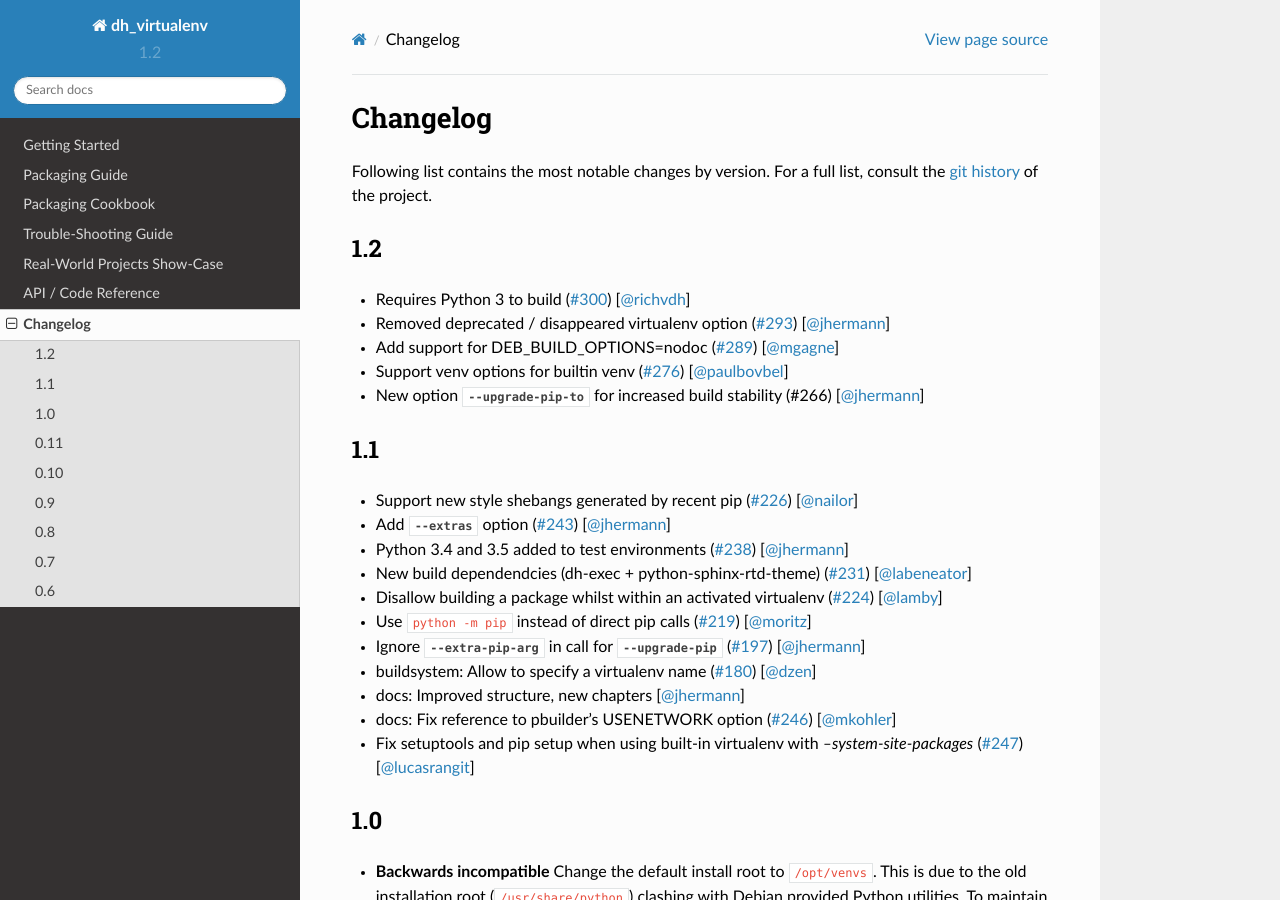
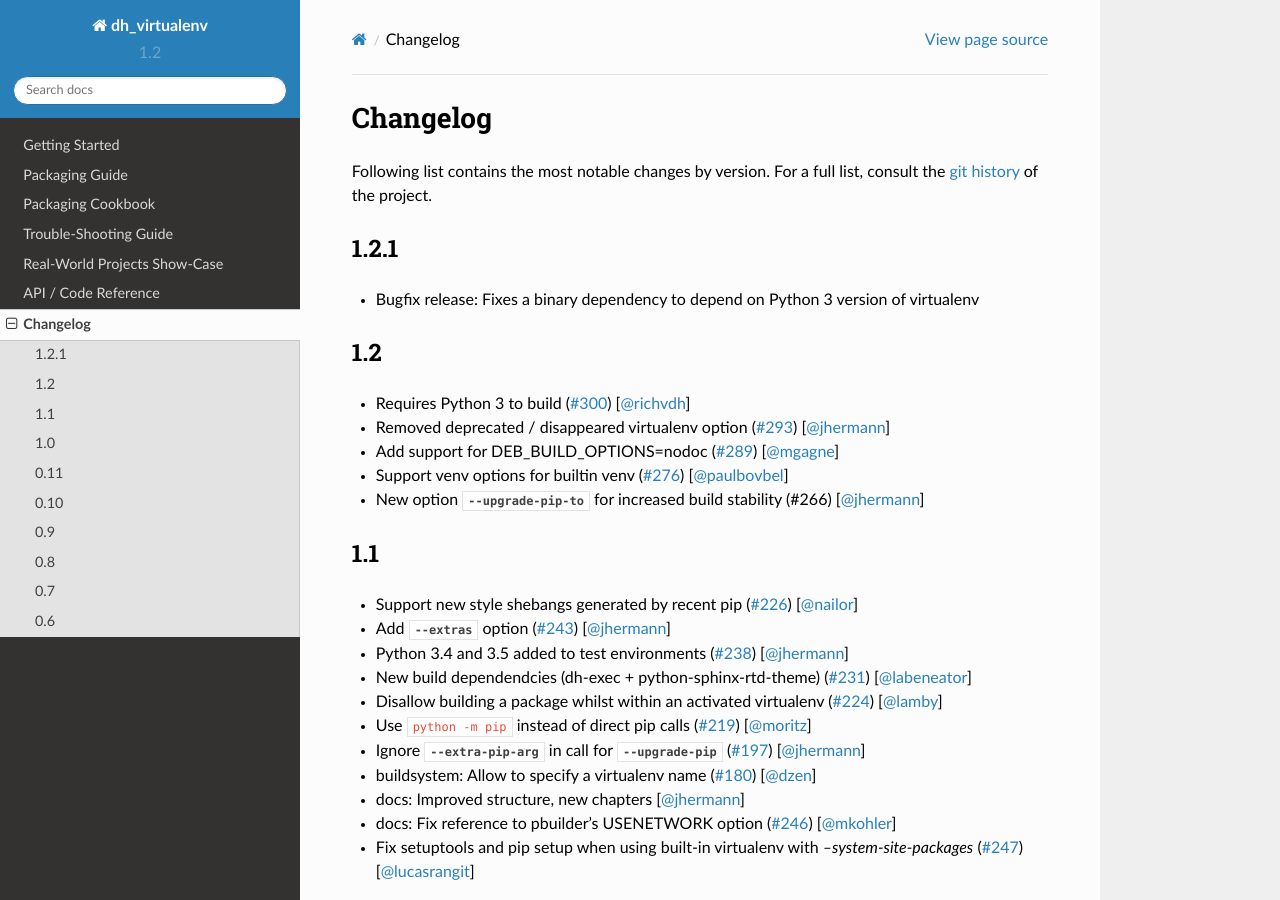
Before and after one commit to spotify/dh-virtualenv, a Sphinx documentation site: the page built from doc/changes.rst, in a window 1280 px wide and 900 px high. Built offline with Sphinx 7.4.7 and the Read the Docs theme 2.0.0, drawn with Linux system fonts in a browser that asks for light colours.

Commit message:
Release 1.2.1

```diff
--- a/dh_virtualenv/_version.py
+++ b/dh_virtualenv/_version.py
@@ -7,7 +7,7 @@ technically possible, to reduce locations where this data has to be
 maintained redundantly.
 """
 
-version = '1.2'
+version = '1.2.1'
 author = u'Jyrki Pulliainen'
 author_email = 'jyrki@dywypi.org'
 url = 'https://github.com/spotify/dh-virtualenv'
--- a/doc/changes.rst
+++ b/doc/changes.rst
@@ -7,6 +7,11 @@ For a full list, consult the `git history`_ of the project.
 
 .. _`git history`: https://github.com/spotify/dh-virtualenv/commits/master
 
+
+1.2.1
+=====
+
+* Bugfix release: Fixes a binary dependency to depend on Python 3 version of virtualenv
 
 1.2
 ===
```
Also changed, not shown: 1 other file.
